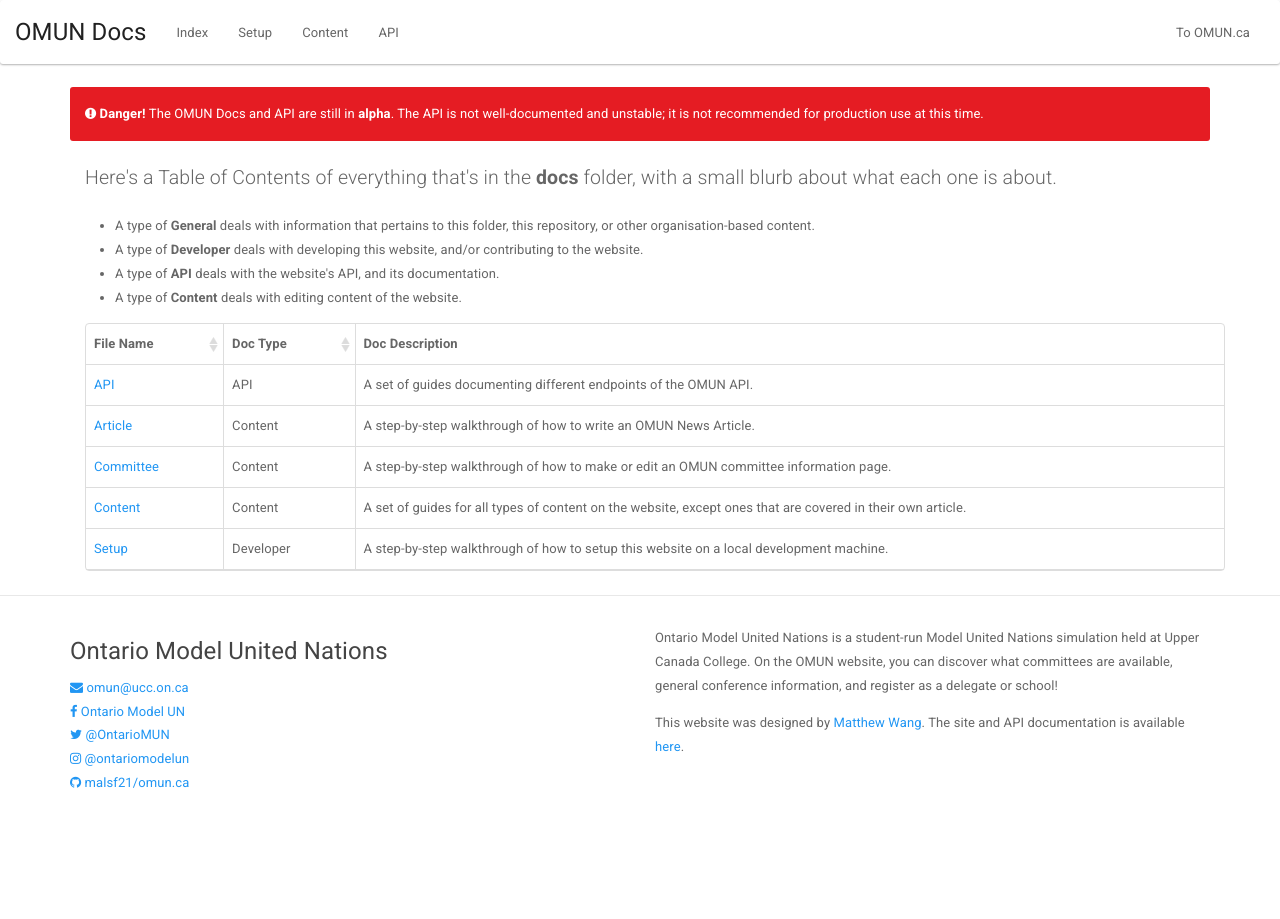
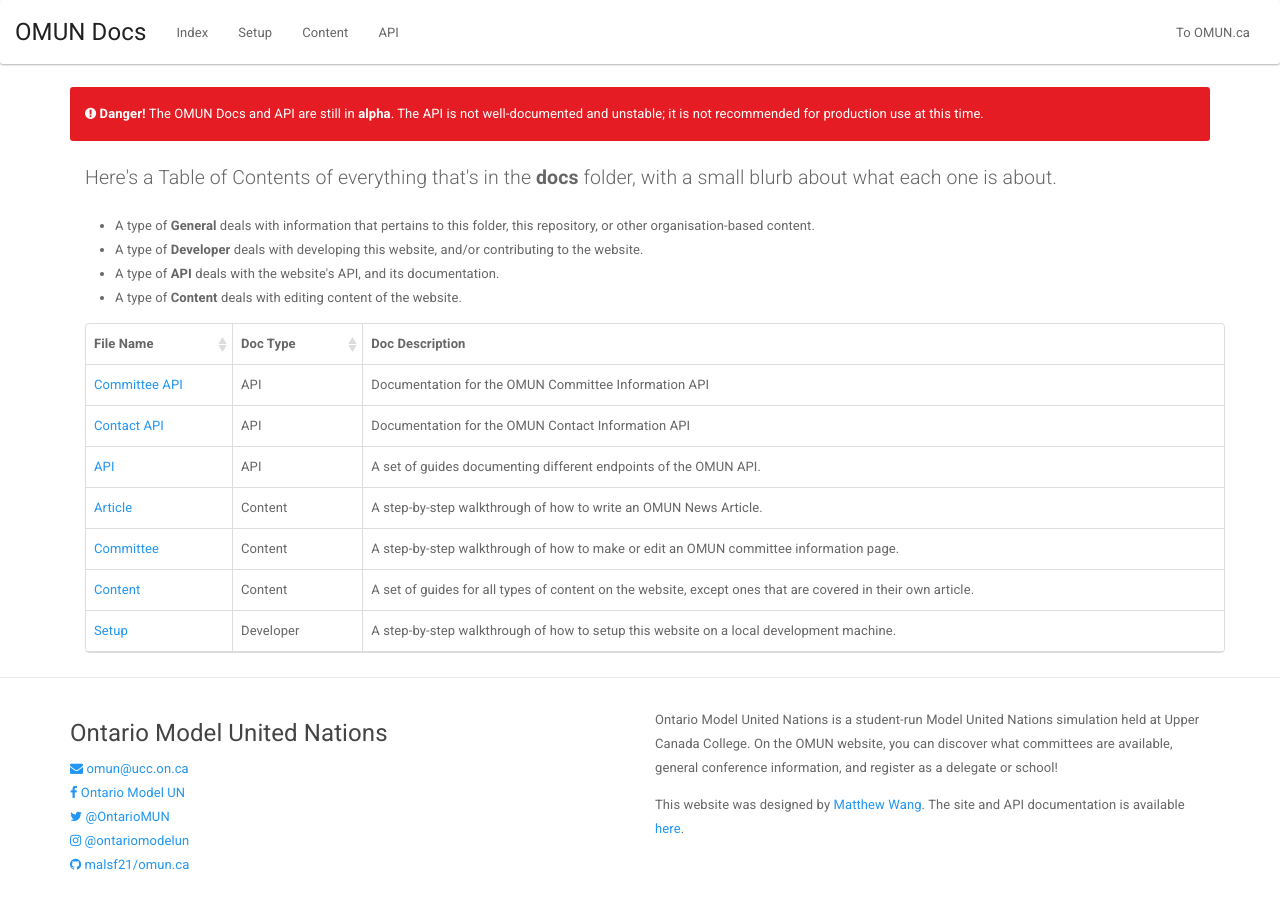
Before and after one commit to malsf21/omun.ca, a Jekyll site: the page built from _docs/index.html, in a window 1280 px wide. Built offline with Jekyll 4.4.1, drawn with Linux system fonts in a browser that asks for light colours; part of the change alters nothing that is shown.

Commit message:
Documents committee and contact APIs

````diff
--- /dev/null
+++ b/_docs/api-committee.md
@@ -0,0 +1,52 @@
+---
+layout: doc
+title: Committee API
+type: API
+description: Documentation for the OMUN Committee Information API
+---
+
+The OMUN Committee Information API is an endpoint where developers can grab individual committee information for each committee in OMUN.
+
+The `structure` of the API endpoint is as follows:
+
+```json
+"structure":{
+  "name" : "Committee Name",
+  "short" : "Committee Acronym",
+  "type" : "Committee Type",
+  "size" : "Committee Delegate Size",
+  "guide" : "Delegate Guide Location",
+  "shortbio" : "Short description of committee.",
+  "content" : "Committee description, and the lead paragraph text on website.",
+  "permalink" : "Website permalink of committee.",
+  "image" : "Website permalink of committee picture."
+}
+```
+
+*Notes:*
+
+* `name` is the full, official title of the committee
+* `short` is the uppercase acronym of the committee
+* `type` has three possible values: General Assembly, Specialized Agency, or Crisis
+* `size` is either a positive integer or "Coming Soon"
+* `guide` is either a `http` link to the guide or "none"
+* `shortbio` is a string-description of the committee
+* `content` contains the **HTML-escaped** content of the committee page, with all relative links converted to permalinks.
+* `permalink` is the `http` committee permalink
+* `image` is the `http` image permalink
+
+Here's an example of the `data` output:
+
+```json
+{
+  "name": "Disarmament and International Security Committee",
+  "short": "DISEC",
+  "type": "General Assembly",
+  "size": "Coming Soon",
+  "guide":"none",
+  "shortbio": "The Disarmament and International Security Committee deals with disarmament, global challenges and threats to peace that affect the international community and seeks out solutions to the challenges in the international security regime.",
+  "content": "&lt;p&gt;The Disarmament and International Security Committee deals with disarmament, global challenges and threats to peace that affect the international community and seeks out solutions to the challenges in the international security regime.&lt;/p&gt;&lt;p&gt;Information on position papers, topics, and committee sizes are coming soon!&lt;/p&gt;",
+  "permalink": "http://omun.ca/committees/disec.html",
+  "image": "http://omun.ca/img/committees/disec.png"
+}
+```
--- /dev/null
+++ b/_docs/api-contact.md
@@ -0,0 +1,31 @@
+---
+layout: doc
+title: Contact API
+type: API
+description: Documentation for the OMUN Contact Information API
+---
+
+The OMUN Contact Information API is an endpoint where developers can grab the contact information for OMUN.
+
+Everything is standard: call for the `key`, and the returned `data` will be a `http` link to the social media presence that OMUN has.
+
+This is not a RESTful API.
+
+`data` will look something like this:
+
+```json
+"data":[{
+
+    "email" : "omun@ucc.on.ca",
+
+    "facebook" : "https://www.facebook.com/OntarioModelUnitedNations",
+
+    "twitter" : "https://twitter.com/OntarioMUN",
+
+    "instagram" : "https://www.instagram.com/ontariomodelun/",
+
+    "github" : "https://github.com/malsf21/omun.ca",
+
+    "website" : "http://omun.ca"
+  }
+```
--- a/_docs/api.md
+++ b/_docs/api.md
@@ -15,11 +15,31 @@ All the JSON files have both a `structure` and `data` object. The `structure` ob
 
 ```json
 structure: {
-  "key 1" : "Key 1 value",
-  "key 2" : "Key 2 value"
+  "name" : "Name of the Committee",
+  ...
+},
+data: {
+  "name" : "United Nations Human Rights Council",
+  ...
 }
 ```
 
 `data` will follow the structure set inside `structure.`
 
+### Committee API
+
+The Committee API is an endpoint where developers can grab individual committee information for each committee in OMUN.
+
+You can find documentation on the Committee API [here](api-committee.html).
+
+### Contact API
+
+The Contact API is an endpoint where developers can grab the contact information for OMUN.
+
+You can find documentation on the Contact API [here](api-contact.html).
+
 ### More Documentation Coming Soon!
+
+## Uses of the OMUN API
+
+Currently, the API is being used in the development of the [omun app](https://github.com/malsf21/omun-app).
--- a/_includes/docs-header.html
+++ b/_includes/docs-header.html
@@ -15,7 +15,7 @@
         <li><a href="{{ "/" | prepend: site.docurl }}">Index</a></li>
         <li><a href="{{ "/setup.html" | prepend: site.docurl }}">Setup</a></li>
         <li><a href="{{ "/content.html" | prepend: site.docurl }}">Content</a></li>
-        <li><a href="#">API</a></li>
+        <li><a href="{{ "/api.html" | prepend: site.docurl }}">API</a></li>
       </ul>
       <ul class="nav navbar-nav navbar-right">
         <li><a href="{{site.baseurl}}/">To OMUN.ca</a></li>
````
